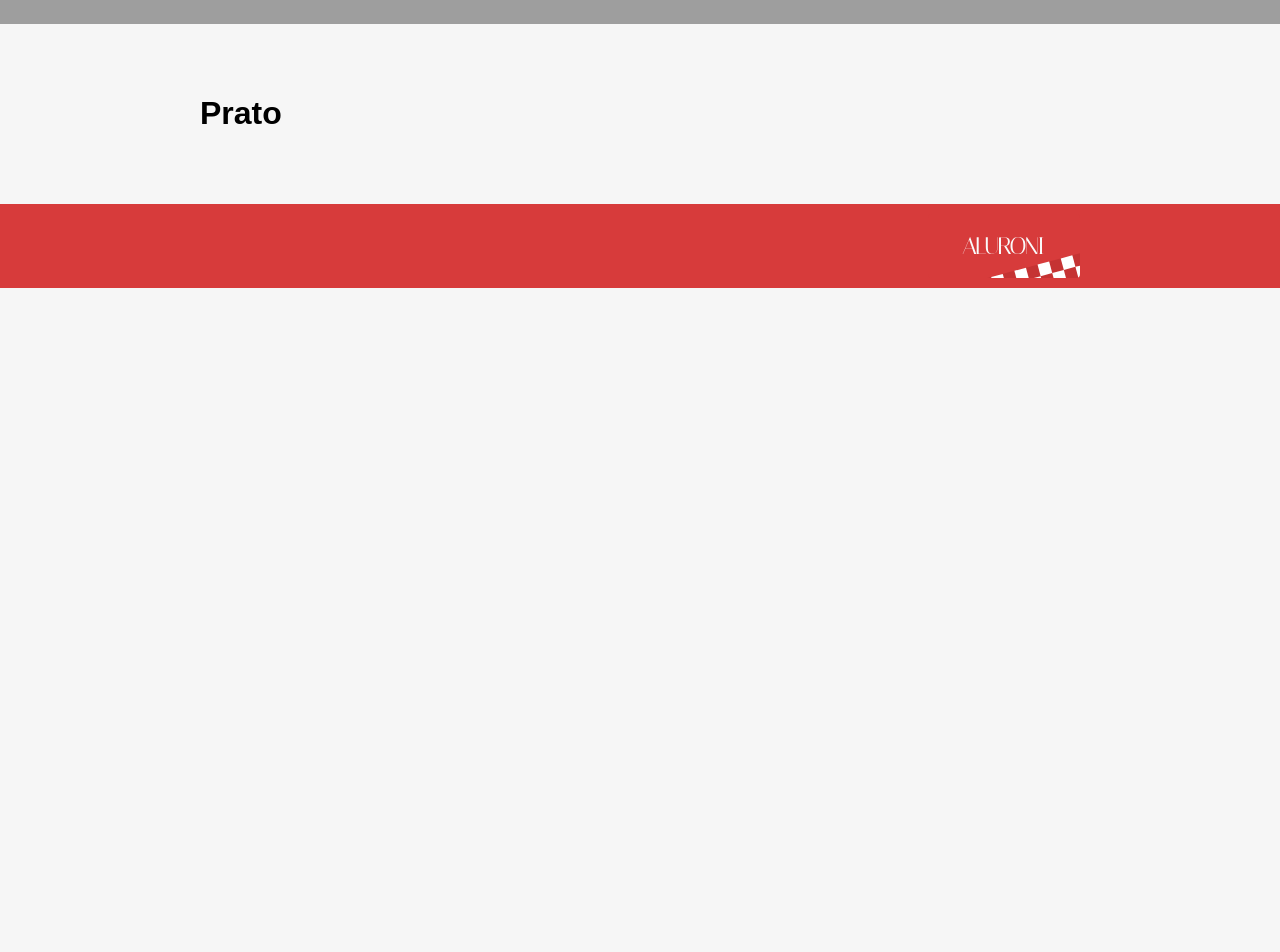
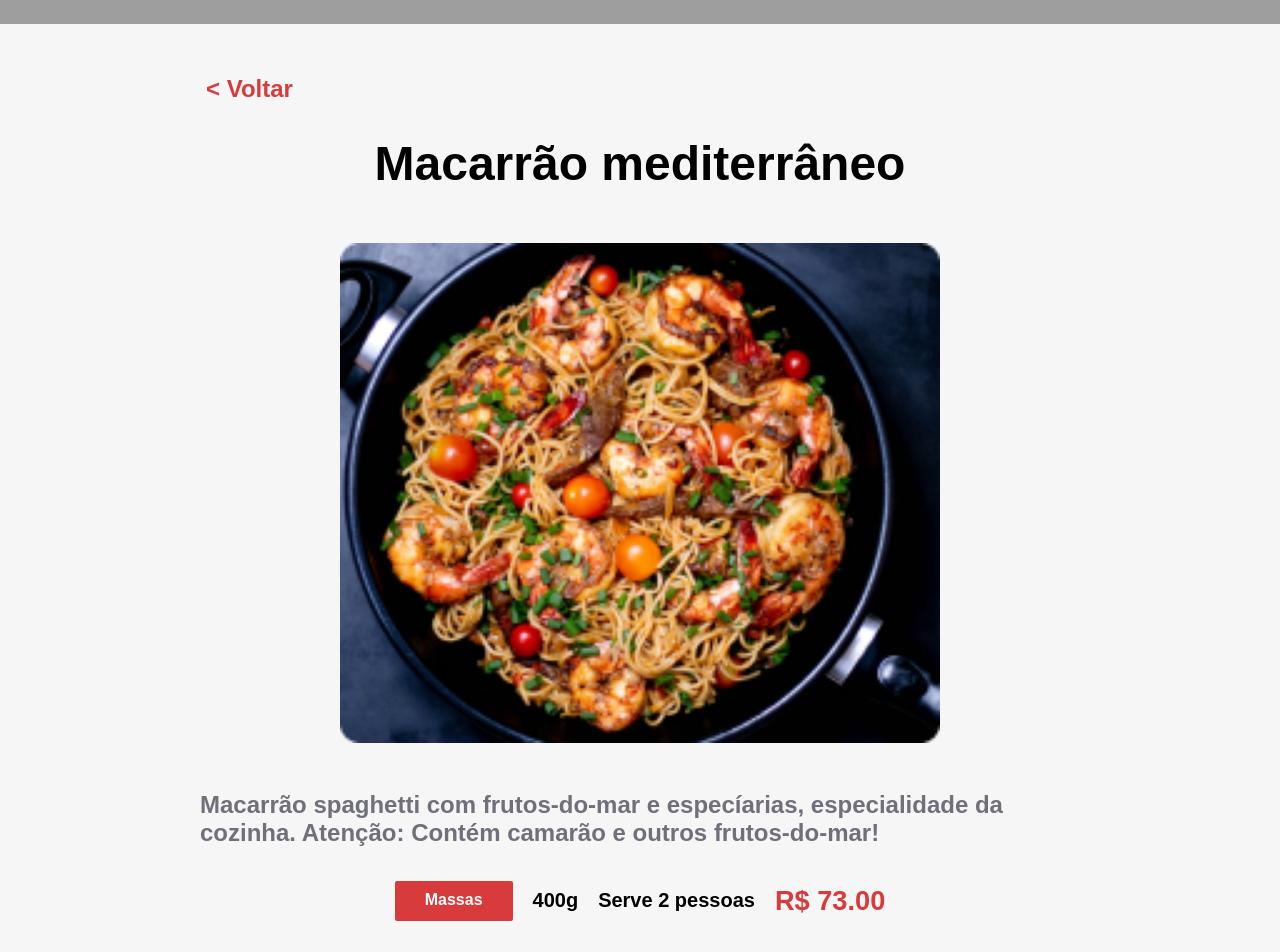
Before and after one commit to RayanneRamos/react-aluroni, a React (Create React App) app: page /prato/1 in a window 1280 px wide. Shown: the part 380-1332 px from the top of the page. Before the commit the page ends 800 px from the top, so only its background shows below. Built offline with nearby package versions, Linux system fonts and the light colour scheme; grey boxes are pictures that could not be loaded; a web font is replaced by a local one.

Commit message:
Chamando o componente TagsPrato

```diff
--- a/src/pages/Prato/index.tsx
+++ b/src/pages/Prato/index.tsx
@@ -1,10 +1,41 @@
 import React from 'react';
 import styles from './Prato.module.scss';
 import { useParams } from 'react-router-dom';
+import classNames from 'classnames';
+import cardapio from 'data/cardapio.json';
+import { useNavigate } from 'react-router-dom';
+import { TagsPrato } from 'components/TagsPrato';
 
 function Prato() {
+
+  const { id } = useParams();
+  const prato = cardapio.find(item => item.id === Number(id));
+  const navigate = useNavigate();
+
+  if(!prato) {
+    return '';
+  }
+
   return(
-    <h1>Prato</h1>
+    <>
+      <button className={styles.voltar} onClick={() => navigate(-1)}>
+        { ' < Voltar ' }
+      </button>
+      <section className={styles.container}>
+        <h1 className={styles.titulo}>
+          {prato.title}
+        </h1>
+        <div className={styles.imagem}>
+          <img src={prato.photo} alt={prato.title} />
+        </div>
+        <div className={styles.conteudo}>
+          <p className={styles.conteudo__descricao}>
+            {prato.description}
+          </p>
+          <TagsPrato {...prato} />
+        </div>
+      </section>
+    </>
   );
 }
 
```
